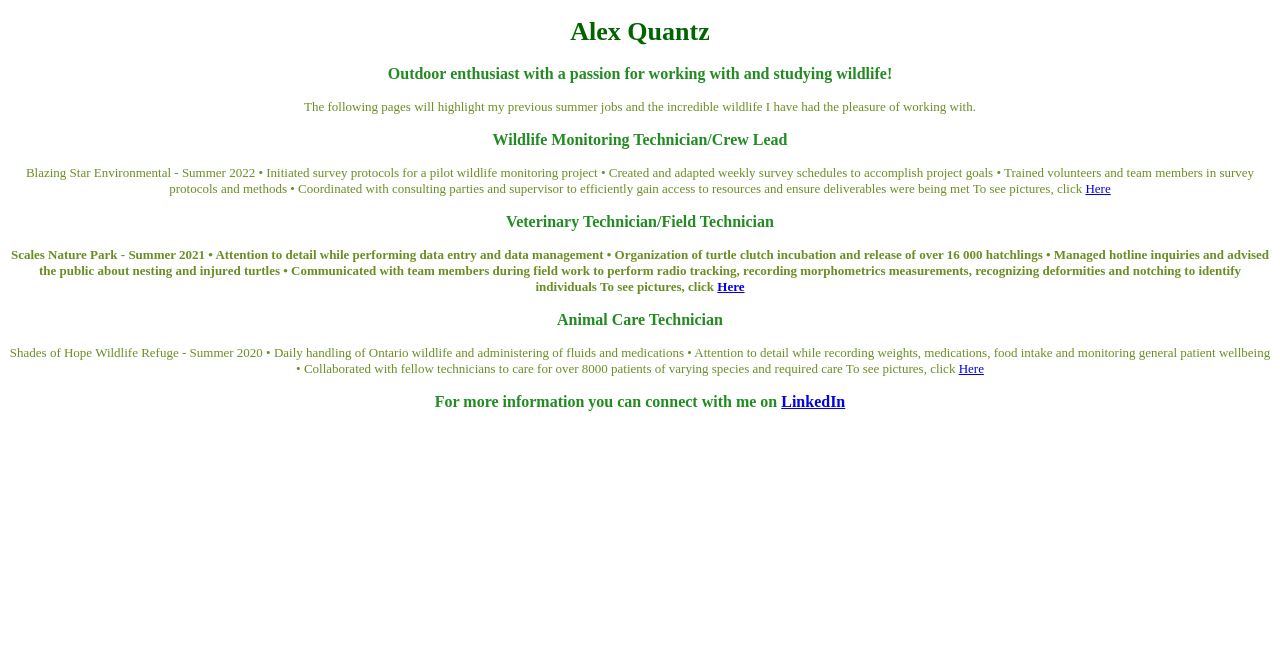
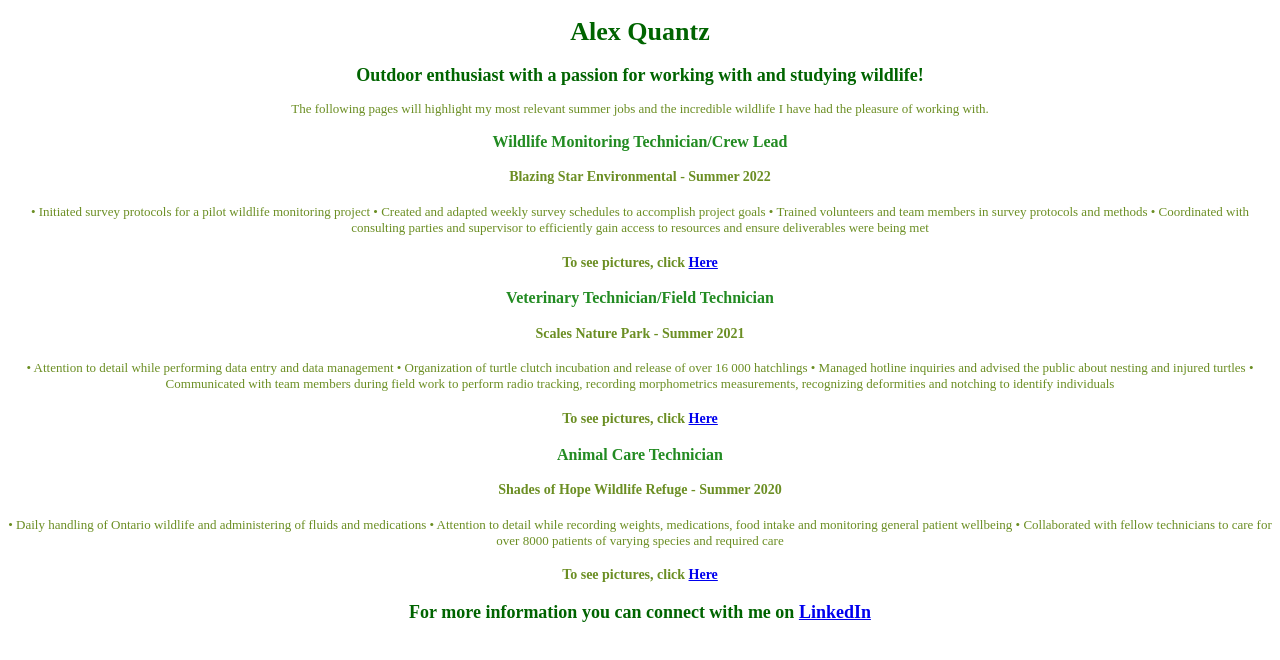
Before and after one commit to alexquantzflemingc/alexquantzflemingc.github.io, a plain HTML site: page index.html in a window 1280 px wide. Drawn offline with Linux system fonts and the light colour scheme.

Commit message:
Update index.html

```diff
--- a/index.html
+++ b/index.html
@@ -8,49 +8,49 @@
 
 <h1>Alex Quantz</h1>
 
-<h3>Outdoor enthusiast with a passion for working with and studying wildlife!</h3>
+<h2>Outdoor enthusiast with a passion for working with and studying wildlife!</h2>
 
-<p>The following pages will highlight my previous summer jobs and the incredible wildlife I have had the pleasure of working with.</p>
+<p>The following pages will highlight my most relevant summer jobs and the incredible wildlife I have had the pleasure of working with.</p>
 
 
 <h3>Wildlife Monitoring Technician/Crew Lead</h3>
 
-<p>Blazing Star Environmental - Summer 2022
-• Initiated survey protocols for a pilot wildlife monitoring project
+<h4>Blazing Star Environmental - Summer 2022</h4>
+<p>• Initiated survey protocols for a pilot wildlife monitoring project
 • Created and adapted weekly survey schedules to accomplish project goals
 • Trained volunteers and team members in survey protocols and methods
-• Coordinated with consulting parties and supervisor to efficiently gain access to resources and ensure deliverables were being met
+• Coordinated with consulting parties and supervisor to efficiently gain access to resources and ensure deliverables were being met</p>
 
 <!--Reference to second HTML page. https://www.w3schools.com/html/html_attributes.as-->
-To see pictures, click <a href="/Index2.html">Here</a><p>
+<h4>To see pictures, click <a href="/Index2.html">Here</a></h4>
 
 <h3>Veterinary Technician/Field Technician<h3>
 
-<p>Scales Nature Park - Summer 2021
-• Attention to detail while performing data entry and data management
+<h4>Scales Nature Park - Summer 2021</h4>
+<p>• Attention to detail while performing data entry and data management
 • Organization of turtle clutch incubation and release of over 16 000 hatchlings
 • Managed hotline inquiries and advised the public about nesting and injured turtles
-• Communicated with team members during field work to perform radio tracking, recording morphometrics measurements, recognizing deformities and notching to identify individuals
+• Communicated with team members during field work to perform radio tracking, recording morphometrics measurements, recognizing deformities and notching to identify individuals</p>
 
 <!--Reference to second HTML page. https://www.w3schools.com/html/html_attributes.as-->
-To see pictures, click <a href="/Index2.html">Here</a><p>
+<h4>To see pictures, click <a href="/Index2.html">Here</a></h4>
 
 
 <h3>Animal Care Technician</h3>
 
-<p>Shades of Hope Wildlife Refuge - Summer 2020
-• Daily handling of Ontario wildlife and administering of fluids and medications
+<h4>Shades of Hope Wildlife Refuge - Summer 2020</h4>
+<p>• Daily handling of Ontario wildlife and administering of fluids and medications
 • Attention to detail while recording weights, medications, food intake and monitoring general
 patient wellbeing
 • Collaborated with fellow technicians to care for over 8000 patients of varying species and
-required care
+required care</p>
 
 <!--Reference to second HTML page. https://www.w3schools.com/html/html_attributes.as-->
-To see pictures, click <a href="/Index2.html">Here</a></p>
+<h4>To see pictures, click <a href="/Index2.html">Here</a></h4>
 
 <!--Reference to linking url. https://www.w3schools.com/html/html_attributes.as-->
 <!--LinksOption 1/3 Begin-->
-<h3>For more information you can connect with me on <a href="https://www.linkedin.com/in/alexandra-quantz">LinkedIn</a></h3>
+<h2>For more information you can connect with me on <a href="https://www.linkedin.com/in/alexandra-quantz">LinkedIn</a></h2>
 <!--LinksOption 1/3 End-->
 </body>
 </html>
```
